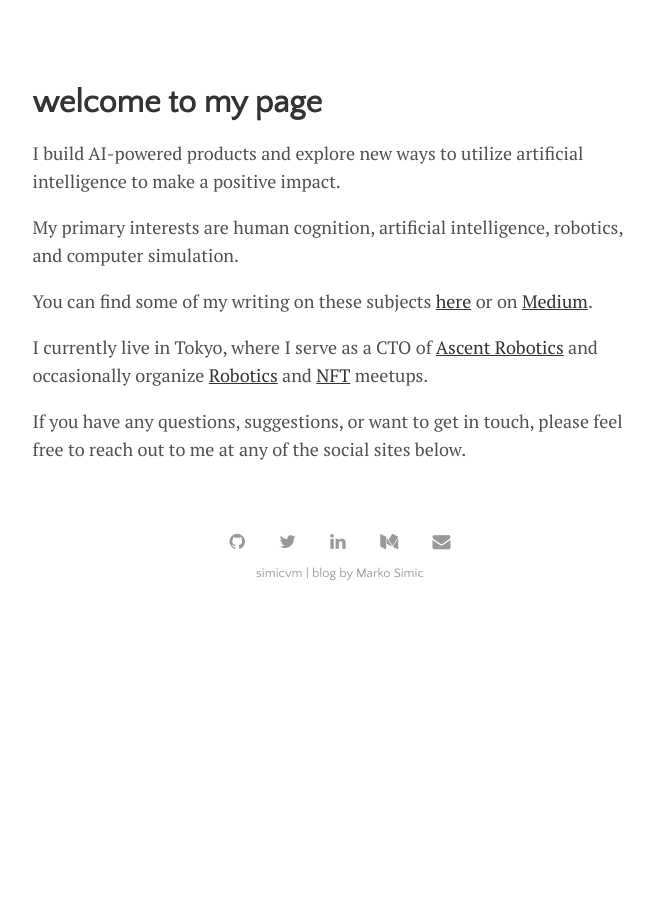
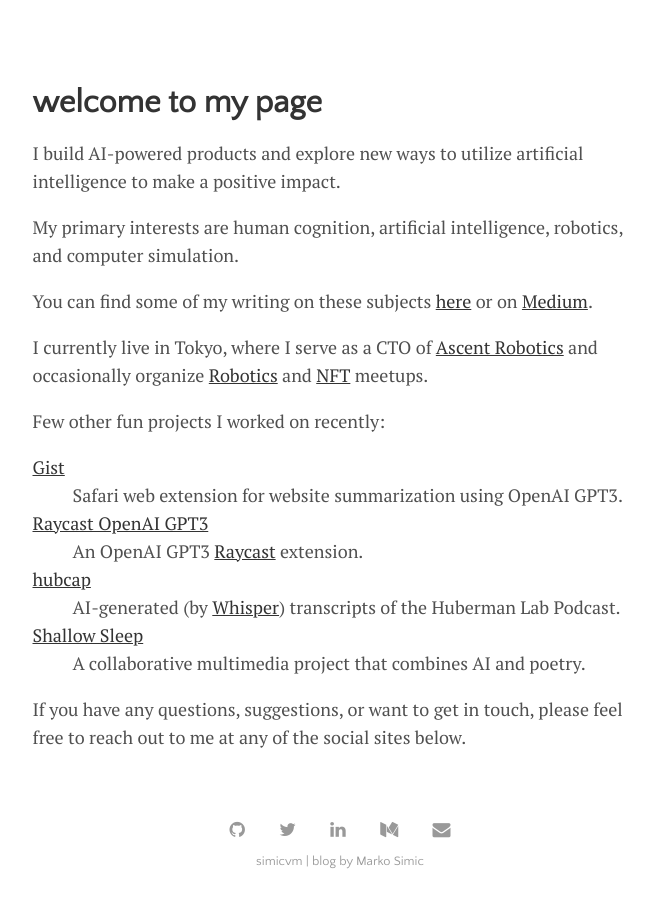
Before and after one commit to simicvm/simicvm.github.io, a Jekyll site: the page built from docs/index.html, in a window 1280 px wide, cut to the strip 172-1079 px from the top of the page. Shown: the whole strip, without its empty margins (300-954 px from the left). Built offline with Jekyll 4.4.1, drawn with Linux system fonts in a browser that asks for light colours; the list of posts is cut into pages by our own code; before the commit the page ends 900 px from its top, so only the background shows below that.

```diff
--- a/docs/_data/settings.yml
+++ b/docs/_data/settings.yml
@@ -8,7 +8,7 @@
 
 menu:
 - {name: 'about',   url: ''}
-- {name: 'resume', url: 'resume.html'}
+# - {name: 'resume', url: 'resume.html'}
 - {name: 'writing', url: 'writing.html'}
 # - {name: 'Contact', url: 'contact.html'}
 
--- a/docs/index.html
+++ b/docs/index.html
@@ -7,4 +7,16 @@
 <p>My primary interests are human cognition, artificial intelligence, robotics, and computer simulation.</p>
 <p>You can find some of my writing on these subjects <a href="{{ site.github.url }}{{ 'writing.html' }}">here</a> or on <a href="https://medium.com/@simicvm">Medium</a>.</p>
 <p>I currently live in Tokyo, where I serve as a CTO of <a href="https://ascent.ai">Ascent Robotics</a> and occasionally organize <a href="https://www.meetup.com/robotics-x-tokyo/">Robotics</a> and <a href="https://www.meetup.com/nftxtokyo/">NFT</a> meetups.</p>
+<p>Few other fun projects I worked on recently:
+    <dl>
+        <dt><a href="https://github.com/simicvm/gist">Gist</a></dt>
+        <dd>Safari web extension for website summarization using OpenAI GPT3.</dd>
+        <dt><a href="https://www.raycast.com/simicvm/openai-gpt3">Raycast OpenAI GPT3</a></dt>
+        <dd>An OpenAI GPT3 <a href="https://www.raycast.com/">Raycast</a> extension.</dd>
+        <dt><a href="https://simicvm.github.io/hubcap/">hubcap</a></dt>
+        <dd>AI-generated (by <a href="https://github.com/openai/whisper">Whisper</a>) transcripts of the Huberman Lab Podcast.</dd>
+        <dt><a href="https://youtu.be/73RpZxjey-g">Shallow Sleep</a></dt>
+        <dd>A collaborative multimedia project that combines AI and poetry.</dd>
+    </dl>
+</p>
 <p>If you have any questions, suggestions, or want to get in touch, please feel free to reach out to me at any of the social sites below.</p>
```
Also changed, not shown: 3 other files.
